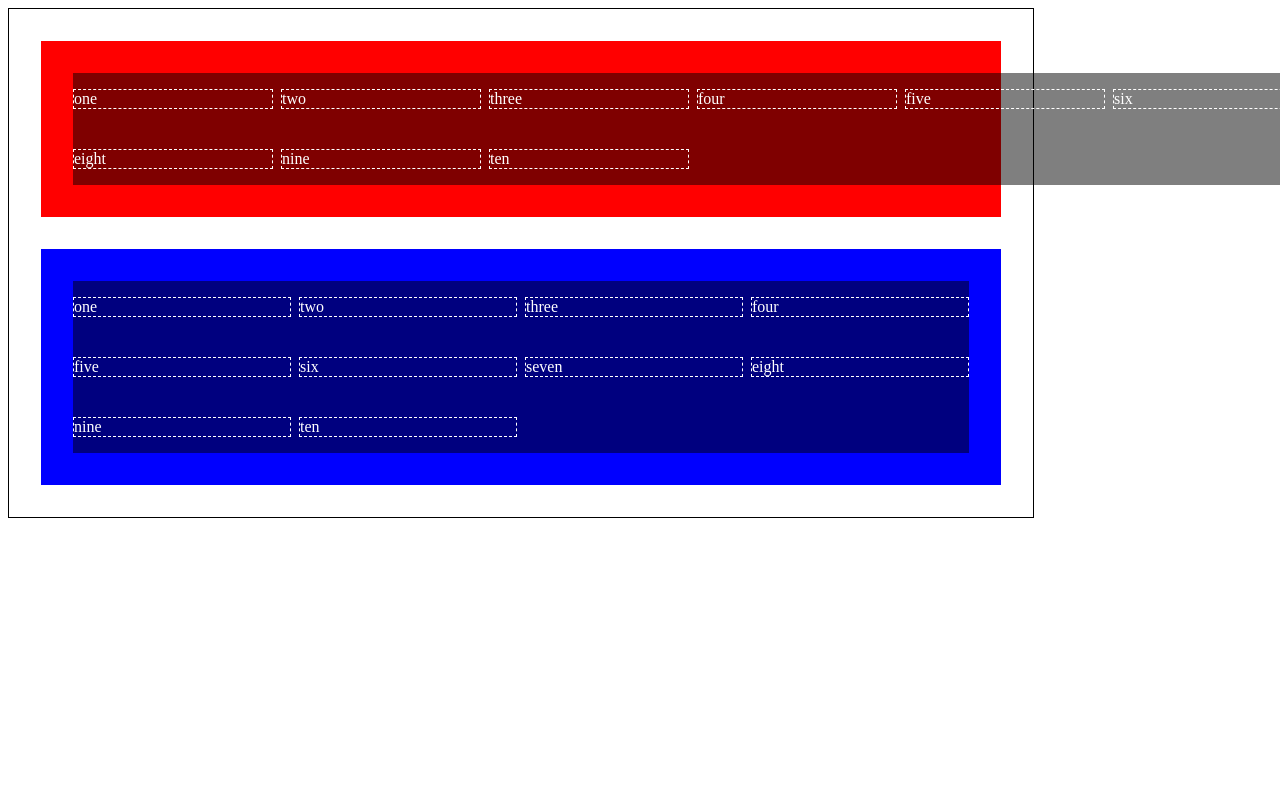
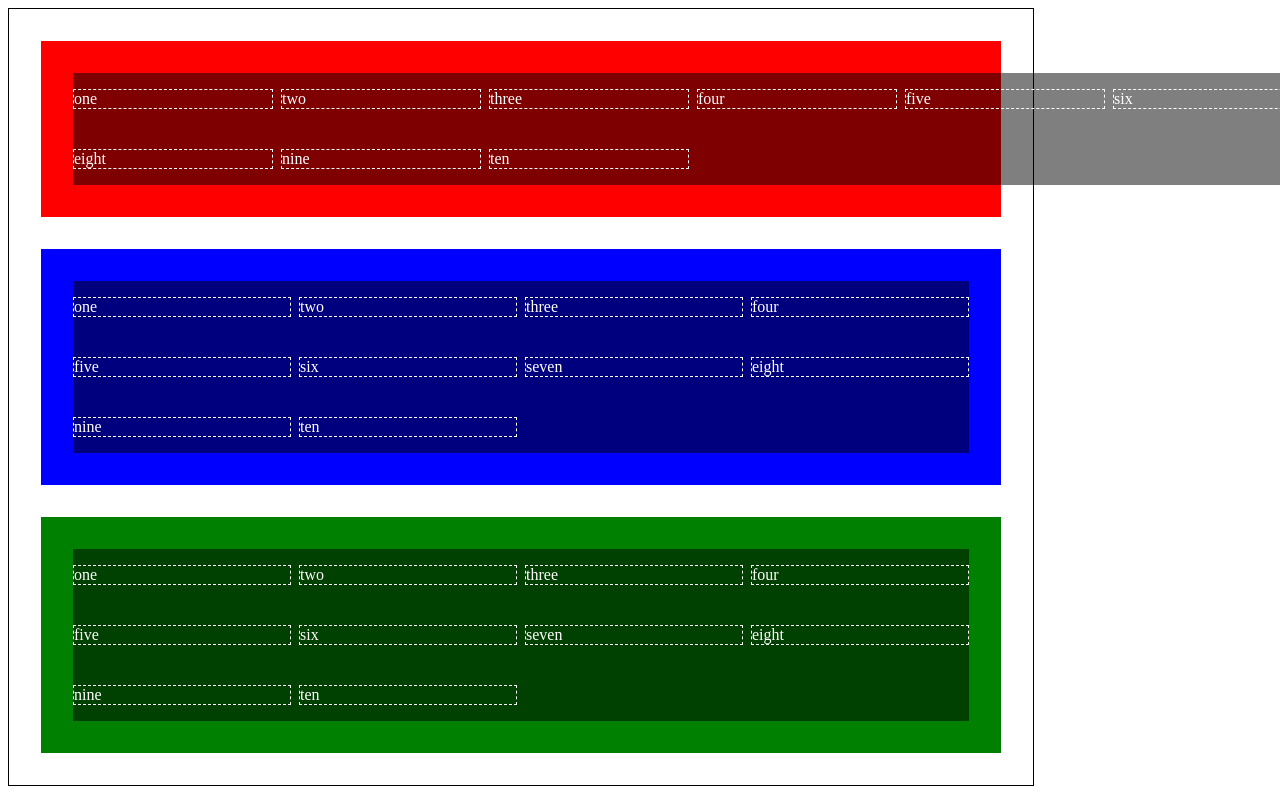
Before and after one commit to phlickey/autofill-max-width-display-grid-and-you, a plain HTML site: page index.html in a window 1280 px wide. Shown: the top 792 px of the page. Drawn offline with Linux system fonts and the light colour scheme.

Commit message:
feat: add third example

```diff
--- a/index.html
+++ b/index.html
@@ -29,6 +29,13 @@
 
         display: flex;
         flex-direction: column;
+      }
+
+      .gridContainerPercentage {
+        background-color: green;
+
+        display: grid;
+        grid-template-columns: 100%;
       }
 
       .child {
@@ -76,6 +83,21 @@
           <p>ten</p>
         </div>
       </div>
+
+      <div class="gridContainerPercentage">
+        <div class="child">
+          <p>one</p>
+          <p>two</p>
+          <p>three</p>
+          <p>four</p>
+          <p>five</p>
+          <p>six</p>
+          <p>seven</p>
+          <p>eight</p>
+          <p>nine</p>
+          <p>ten</p>
+        </div>
+      </div>
     </main>
   </body>
 </html>
```
